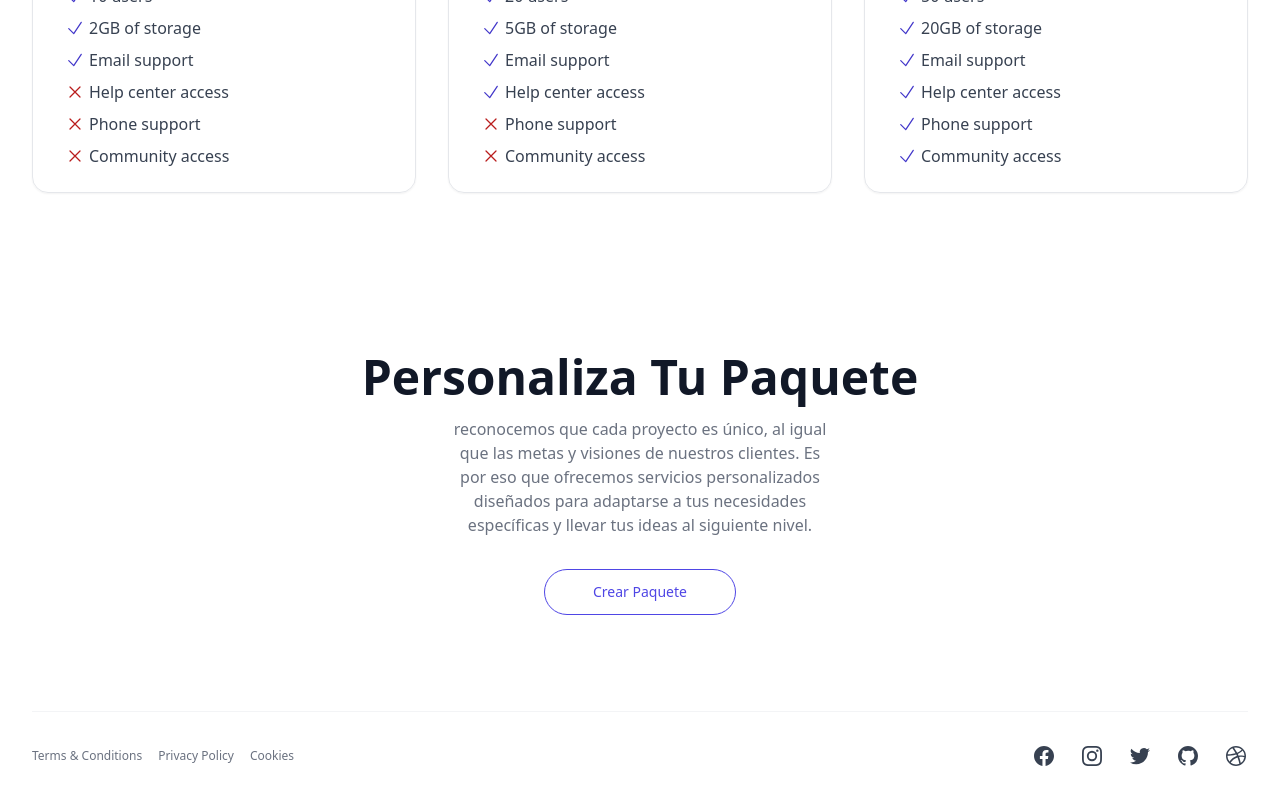
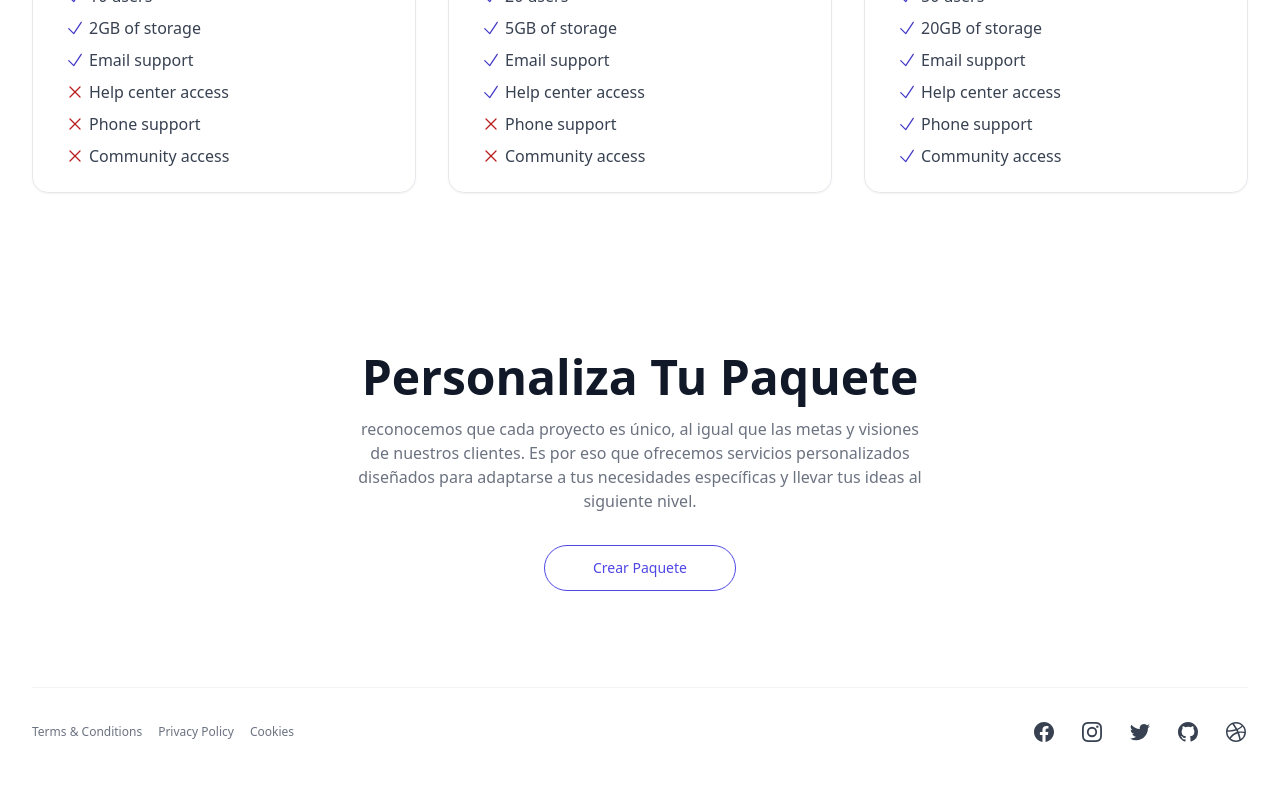
Before and after one commit to lororock/ChangoPro, a Vue app: page / in a window 1280 px wide. Shown: the part 3290-4090 px from the top of the page. After the commit the page ends 4066 px from the top, so only its background shows below. Built offline with nearby package versions, Linux system fonts and the light colour scheme; what tailwindcss-animated would draw is missing.

Commit message:
personaliza tu paquete change size

```diff
--- a/src/components/Footer.vue
+++ b/src/components/Footer.vue
@@ -21,7 +21,7 @@ const closeModal = () => {
             <div class="text-center">
                 <h2 class="text-3xl font-extrabold text-gray-900 sm:text-5xl">Personaliza Tu Paquete</h2>
 
-                <p class="mx-auto mt-4 max-w-sm text-gray-500">
+                <p class="mx-auto mt-4 max-w-xl text-gray-500">
                     reconocemos que cada proyecto es único, al igual que las metas y visiones de nuestros clientes. Es por
                     eso que ofrecemos servicios personalizados diseñados para adaptarse a tus necesidades específicas y
                     llevar tus ideas al siguiente nivel.
```
